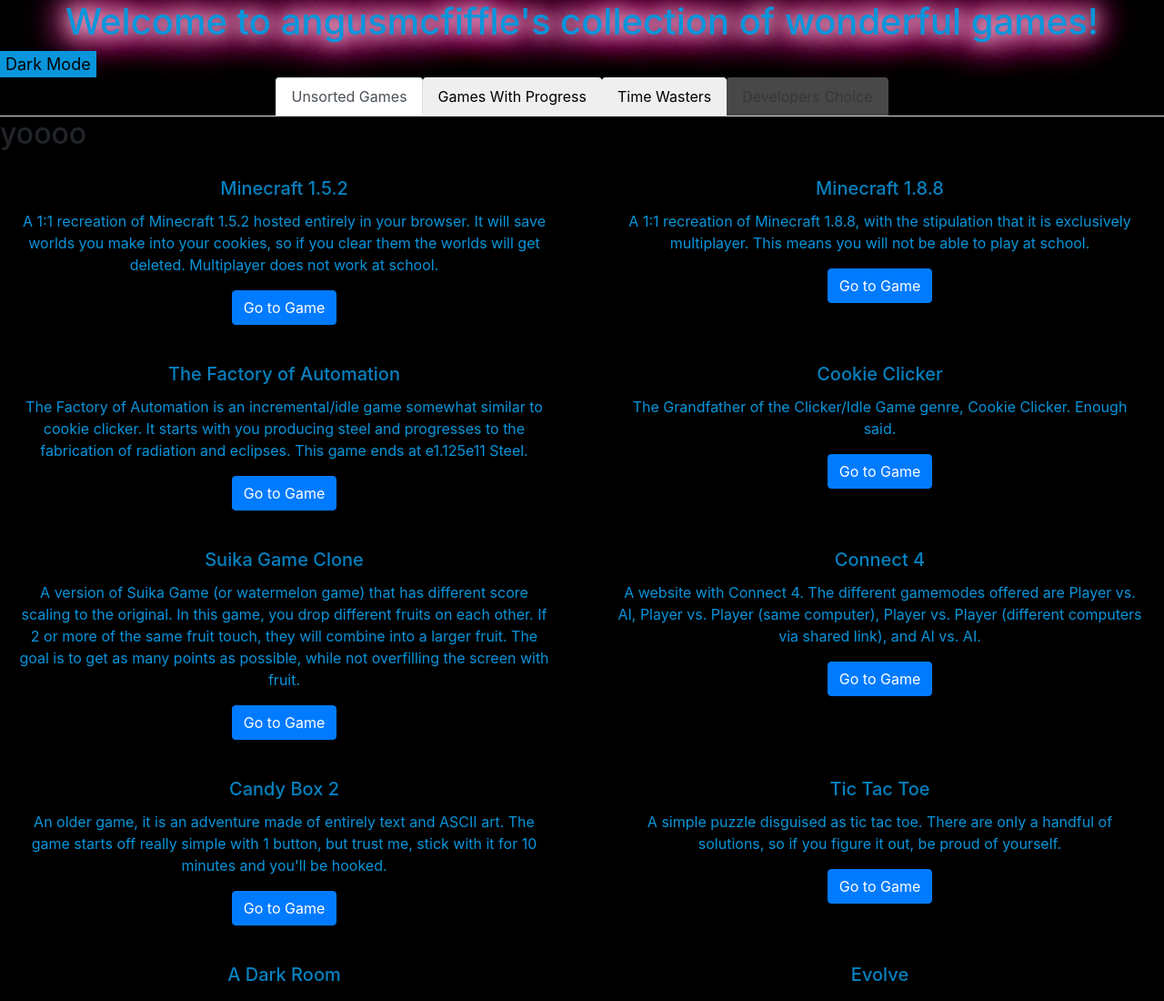
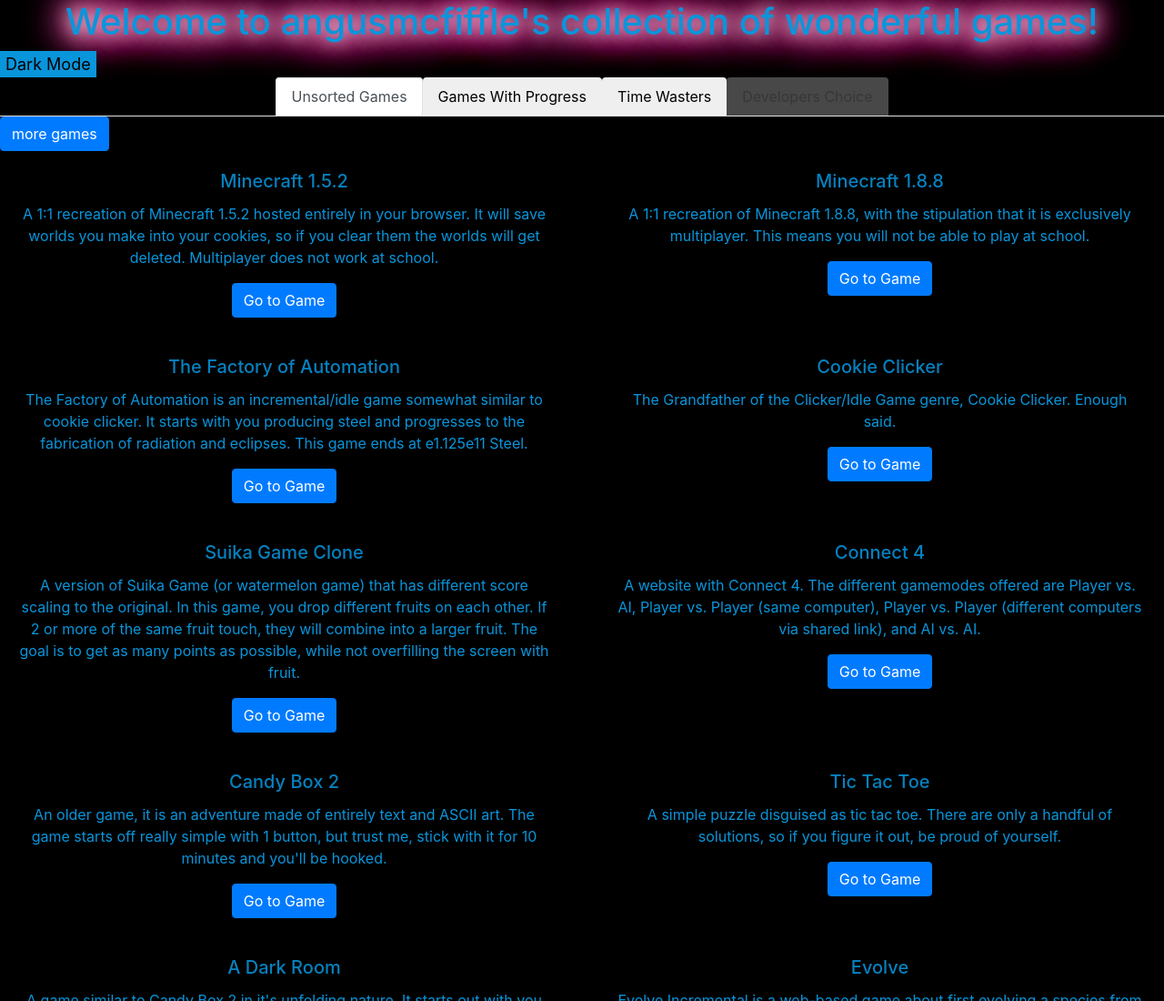
Before and after one commit to angusmcfiffle/angusmcfiffle.github.io, a plain HTML site: page index.html in a window 1280 px wide. Shown: the top 1100 px of the page at 91% size. Drawn offline with nearby package versions, Linux system fonts and the light colour scheme.

Commit message:
Update index.html

```diff
--- a/index.html
+++ b/index.html
@@ -40,7 +40,7 @@
     </nav>
     <div class="tab-content" id="nav-tabContent">
         <div class="tab-pane fade show active" id="nav-home" role="tabpanel" aria-labelledby="nav-home-tab" tabindex="0">
-            <h2>yoooo</h2>
+            <a href="https://angusmcfiffle.github.io/gamesiteforky/" class="btn btn-primary">more games</a>
             <div class="row">
                 <div class="col-sm-6 text-center mb-3 mb-sm-0 border-primary" style="max-width: 100rem;">
                     <div class="card">
```
